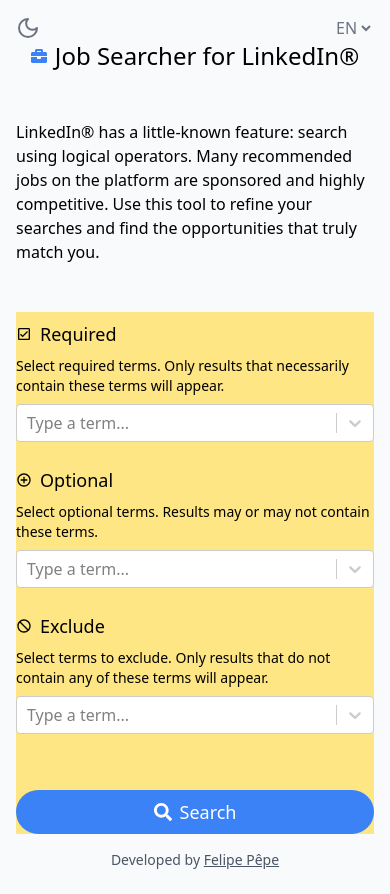
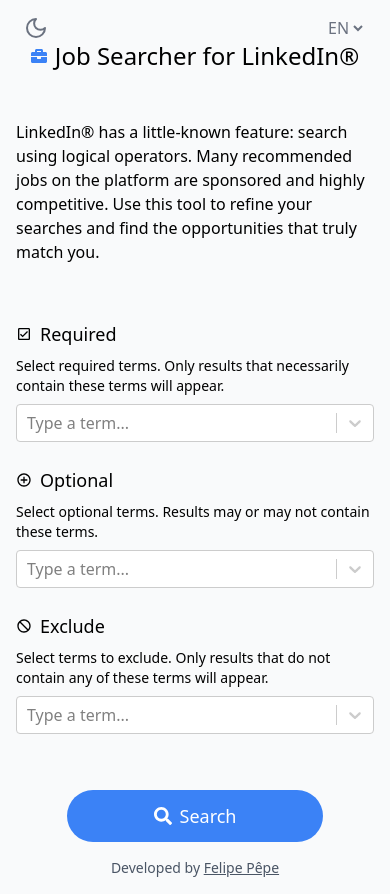
Before and after one commit to lipe-pepe/linkedin-search, a Next.js app: page /en in a window 390 px wide. Built offline with nearby package versions, Linux system fonts and the light colour scheme.

Commit message:
feat: :lipstick: adjusted layout and button

```diff
--- a/src/app/[locale]/page.tsx
+++ b/src/app/[locale]/page.tsx
@@ -8,7 +8,7 @@
   const t = await getTranslations("HomePage");
   return (
     <main className="min-h-screen flex flex-col items-center">
-      <div className="w-full max-w-4xl px-4 sm:px-6 lg:px-12 pt-4">
+      <div className="w-full max-w-4xl px-6 sm:px-8 lg:px-12 pt-4">
         <Header />
       </div>
       <div className="flex-1 w-full max-w-4xl px-4 sm:px-6 lg:px-12 flex flex-col items-center justify-center gap-12">
--- a/src/app/globals.css
+++ b/src/app/globals.css
@@ -5,6 +5,7 @@
 /* Tema claro */
 :root {
   --color-primary: #3b82f6;
+  --color-primary-dark: #2f67c1;
   --color-secondary: #0ea5e9;
   --color-neutral: #6b7280;
   --color-background: #f9fafb;
@@ -13,6 +14,7 @@
 /* Tema escuro */
 .dark {
   --color-primary: #60a5fa;
+  --color-primary-dark: #4a81c4;
   --color-secondary: #38bdf8;
   --color-neutral: #d1d5db;
   --color-background: #111827;
--- a/src/components/button.tsx
+++ b/src/components/button.tsx
@@ -10,8 +10,8 @@
 
 const Button: React.FC<ButtonProps> = ({ text, icon, type }: ButtonProps) => {
   return (
-    <button type={type}>
-      <div className="cursor-pointer flex justify-center items-center gap-2 bg-primary text-white px-4 py-2 rounded-full text-lg hover:bg-blue-dark">
+    <button className="w-full max-w-64" type={type}>
+      <div className="cursor-pointer flex justify-center items-center gap-2 bg-[var(--color-primary)] hover:bg-[var(--color-primary-dark)] text-white px-4 py-3 rounded-full text-lg">
         {icon}
         <p className="font-medium">{text}</p>
       </div>
--- a/src/components/form.tsx
+++ b/src/components/form.tsx
@@ -58,7 +58,7 @@
   };
 
   return (
-    <form className="flex bg-amber-200 flex-col gap-2" onSubmit={handleSubmit}>
+    <form className="flex flex-col items-center gap-2" onSubmit={handleSubmit}>
       <TermsContext value={terms}>
         <Select
           icon={<MdOutlineCheckBox />}
--- a/src/components/select.tsx
+++ b/src/components/select.tsx
@@ -49,7 +49,7 @@
   }, [terms]);
 
   return (
-    <div className="my-2 flex flex-col items-start justify-center gap-2">
+    <div className="w-full my-2 flex flex-col items-start justify-center gap-2">
       <div className="flex items-center gap-2">
         {icon}
         <p className="text-lg font-medium">{title}</p>
```
